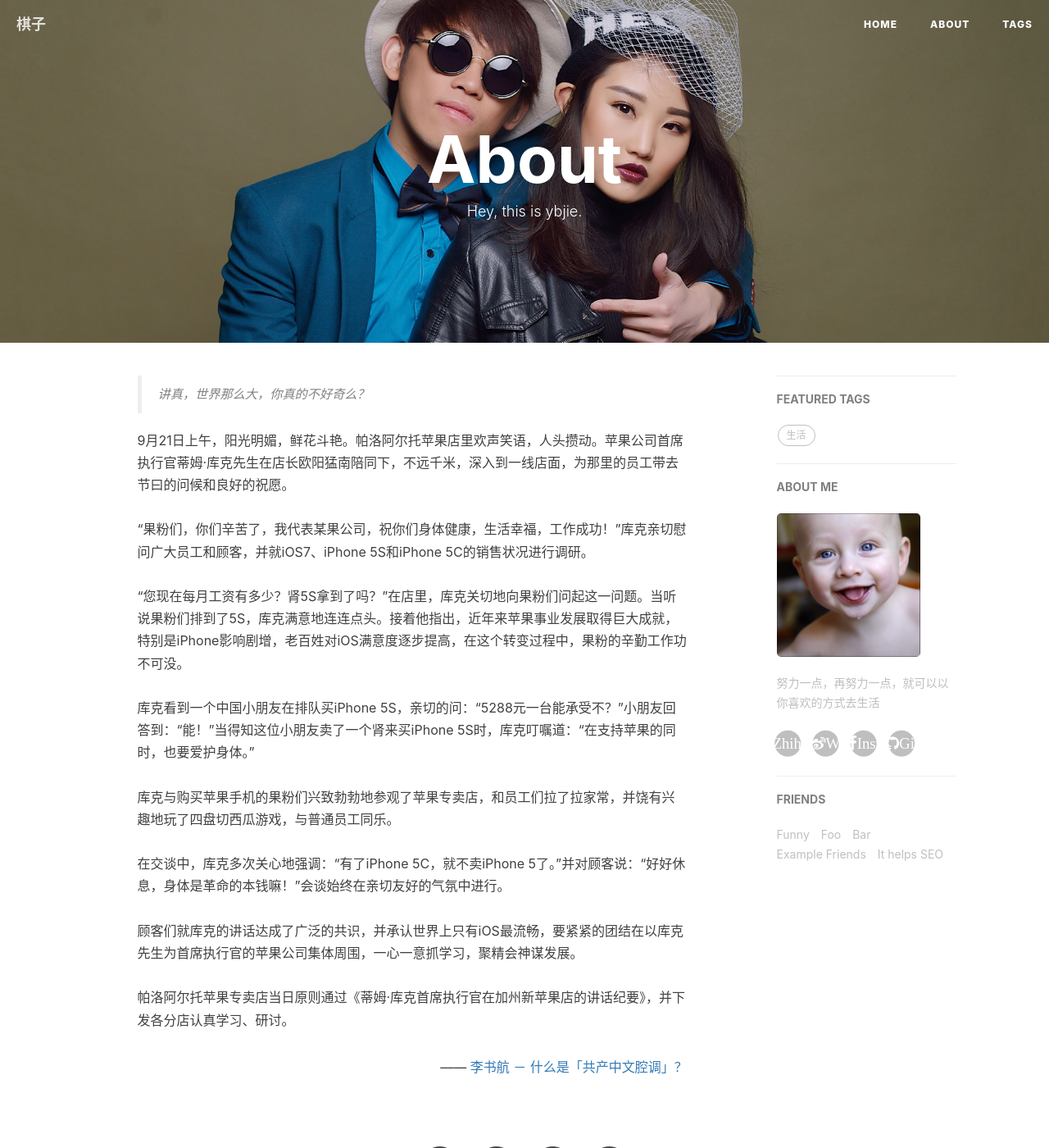
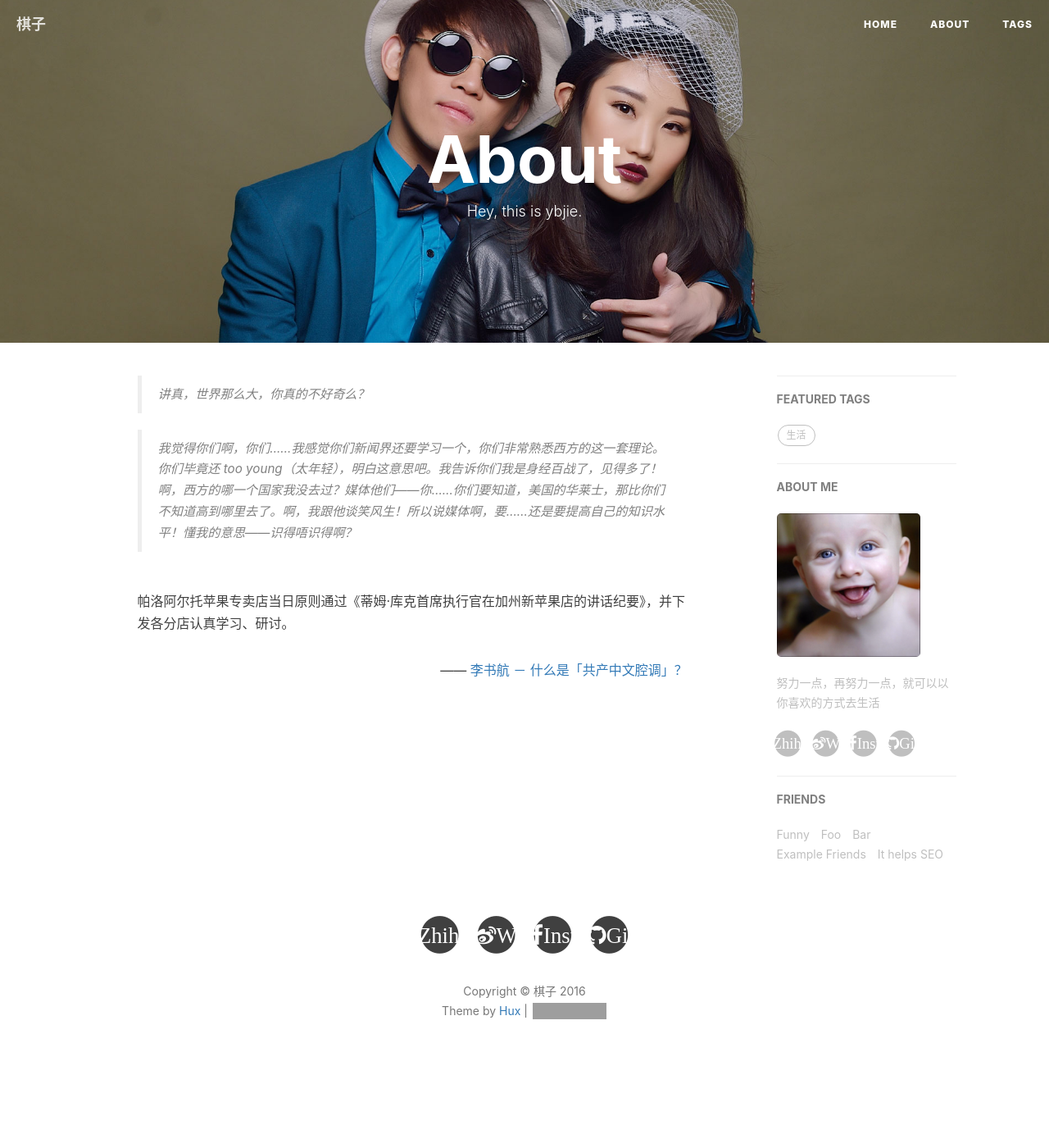
Before and after one commit to ybjie/blog, a Jekyll site: the page built from about.html, in a window 1280 px wide and 1400 px high. Shown: the whole window at 82% size. Built offline with Jekyll 4.4.1, drawn with Linux system fonts in a browser that asks for light colours; nearby versions of some CDN libraries; comment, search, counter and statistics services are not loaded; grey boxes are pictures that could not be loaded.

Commit message:
about page changed

```diff
--- a/about.html
+++ b/about.html
@@ -16,7 +16,9 @@ header-img: "img/about-bg.jpg"
     <blockquote>
 		讲真，世界那么大，你真的不好奇么？
     </blockquote>
-    9月21日上午，阳光明媚，鲜花斗艳。帕洛阿尔托苹果店里欢声笑语，人头攒动。苹果公司首席执行官蒂姆·库克先生在店长欧阳猛南陪同下，不远千米，深入到一线店面，为那里的员工带去节曰的问候和良好的祝愿。<br><br>“果粉们，你们辛苦了，我代表某果公司，祝你们身体健康，生活幸福，工作成功！”库克亲切慰问广大员工和顾客，并就iOS7、iPhone 5S和iPhone 5C的销售状况进行调研。 <br><br>“您现在每月工资有多少？肾5S拿到了吗？”在店里，库克关切地向果粉们问起这一问题。当听说果粉们排到了5S，库克满意地连连点头。接着他指出，近年来苹果事业发展取得巨大成就，特别是iPhone影响剧增，老百姓对iOS满意度逐步提高，在这个转变过程中，果粉的辛勤工作功不可没。<br><br>库克看到一个中国小朋友在排队买iPhone 5S，亲切的问：“5288元一台能承受不？”小朋友回答到：“能！”当得知这位小朋友卖了一个肾来买iPhone 5S时，库克叮嘱道：“在支持苹果的同时，也要爱护身体。”<br><br>库克与购买苹果手机的果粉们兴致勃勃地参观了苹果专卖店，和员工们拉了拉家常，并饶有兴趣地玩了四盘切西瓜游戏，与普通员工同乐。<br><br>在交谈中，库克多次关心地强调：“有了iPhone 5C，就不卖iPhone 5了。”并对顾客说：“好好休息，身体是革命的本钱嘛！”会谈始终在亲切友好的气氛中进行。<br><br>顾客们就库克的讲话达成了广泛的共识，并承认世界上只有iOS最流畅，要紧紧的团结在以库克先生为首席执行官的苹果公司集体周围，一心一意抓学习，聚精会神谋发展。<br>
+    <blockquote>
+		我觉得你们啊，你们……我感觉你们新闻界还要学习一个，你们非常熟悉西方的这一套理论。你们毕竟还 too young（太年轻），明白这意思吧。我告诉你们我是身经百战了，见得多了！啊，西方的哪一个国家我没去过？媒体他们——你……你们要知道，美国的华莱士，那比你们不知道高到哪里去了。啊，我跟他谈笑风生！所以说媒体啊，要……还是要提高自己的知识水平！懂我的意思——识得唔识得啊？
+    </blockquote>
     <br>帕洛阿尔托苹果专卖店当日原则通过《蒂姆·库克首席执行官在加州新苹果店的讲话纪要》，并下发各分店认真学习、研讨。
 
     <p style="text-align:right;">
```
Also changed, not shown: 1 other file.
